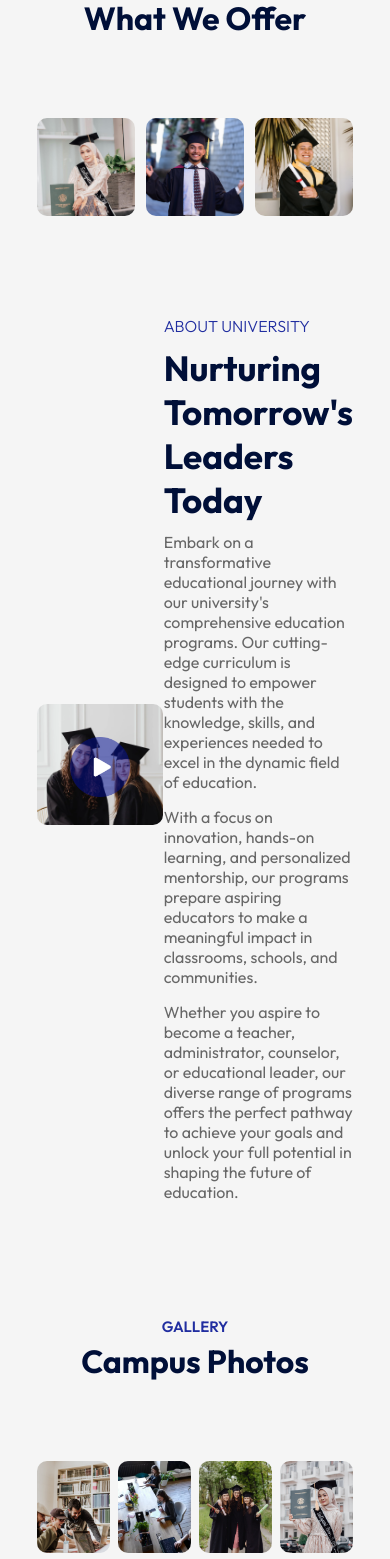
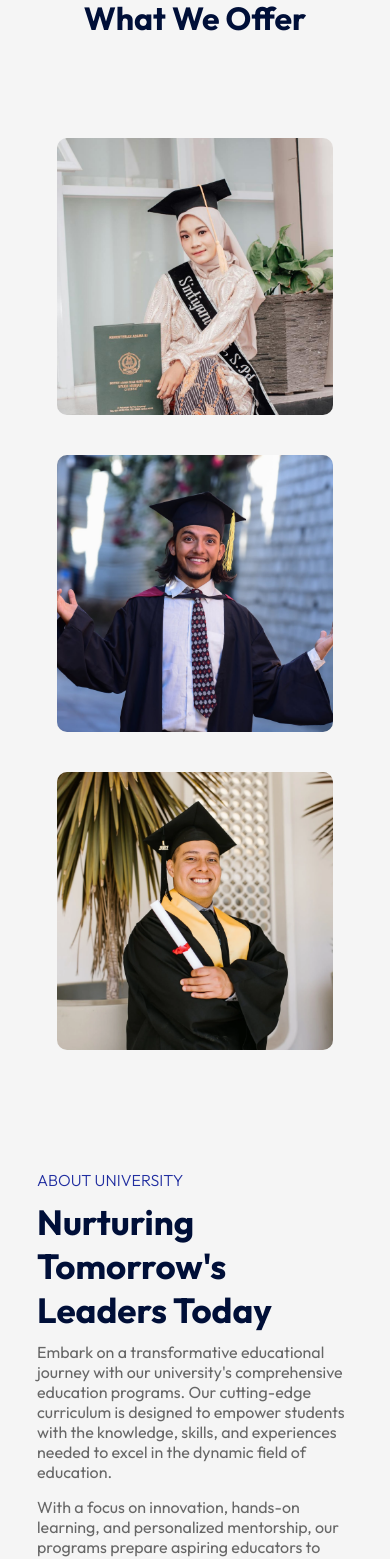
Before and after one commit to SamRizk194/Edusity, a React (Vite) app: page / in a window 390 px wide. Shown: the part 940-2499 px from the top of the page. Built offline with nearby package versions, Linux system fonts and the light colour scheme.

Commit message:
making all project components responsive

```diff
--- a/src/Components/About/About.css
+++ b/src/Components/About/About.css
@@ -40,3 +40,17 @@
   color: #676767;
   margin-bottom: 15px;
 }
+/*media query*/
+@media (max-width: 800px) {
+  .about {
+    flex-direction: column;
+  }
+  .about-left {
+    flex-basis: 100%;
+    margin: 20px;
+    order: 2;
+  }
+  .about-right {
+    flex-basis: 100%;
+  }
+}
--- a/src/Components/Campus/Campus.css
+++ b/src/Components/Campus/Campus.css
@@ -14,3 +14,13 @@
   width: 23%;
   border-radius: 10px;
 }
+/*media query*/
+@media (max-width: 800px) {
+  .gallery {
+    flex-wrap: wrap;
+  }
+  .gallery img {
+    width: 48%;
+    margin-bottom: 25px;
+  }
+}
--- a/src/Components/Contact/Contact.css
+++ b/src/Components/Contact/Contact.css
@@ -50,3 +50,13 @@
   display: block;
   margin: 20px 0;
 }
+/*media query*/
+
+@media (max-width: 700px) {
+  .contact {
+    display: block;
+  }
+  .contact-col {
+    padding: 20px;
+  }
+}
--- a/src/Components/Footer/Footer.css
+++ b/src/Components/Footer/Footer.css
@@ -12,3 +12,17 @@
   display: inline-block;
   margin-left: 20px;
 }
+
+/*media query*/
+@media (max-width: 600px) {
+  .footer {
+    display: block;
+    text-align: center;
+  }
+  .footer ul li {
+    margin: 10px;
+  }
+  .footer ul {
+    margin-top: 10px;
+  }
+}
--- a/src/Components/Programs/Programs.css
+++ b/src/Components/Programs/Programs.css
@@ -42,3 +42,14 @@
   opacity: 1;
   padding-top: 0;
 }
+/*media query*/
+
+@media (max-width: 650px) {
+  .programs {
+    flex-direction: column;
+  }
+  .program {
+    flex-basis: 100%;
+    margin: 20px;
+  }
+}
--- a/src/Components/Testimonials/Testimonials.css
+++ b/src/Components/Testimonials/Testimonials.css
@@ -56,3 +56,39 @@
 .user-info h3 {
   color: #212ea0;
 }
+
+/*media query*/
+@media (max-width: 800px) {
+  .testimonials {
+    padding: 0 40px;
+  }
+  .next-btn,
+  .back-btn {
+    padding: 10px;
+    width: 35px;
+  }
+  .testimonials ul li {
+    padding: 10px;
+  }
+  .slide {
+    padding: 10px;
+  }
+  .slide img {
+    width: 50px;
+    border: 3px solid #212ea0;
+  }
+}
+
+@media (max-width: 600px) {
+  .user-info {
+    display: block;
+    margin-bottom: 10px;
+    font-size: 12px;
+  }
+  .user-info h3 {
+    font-size: 16px;
+  }
+  .slider p {
+    font-size: 12px;
+  }
+}
```
